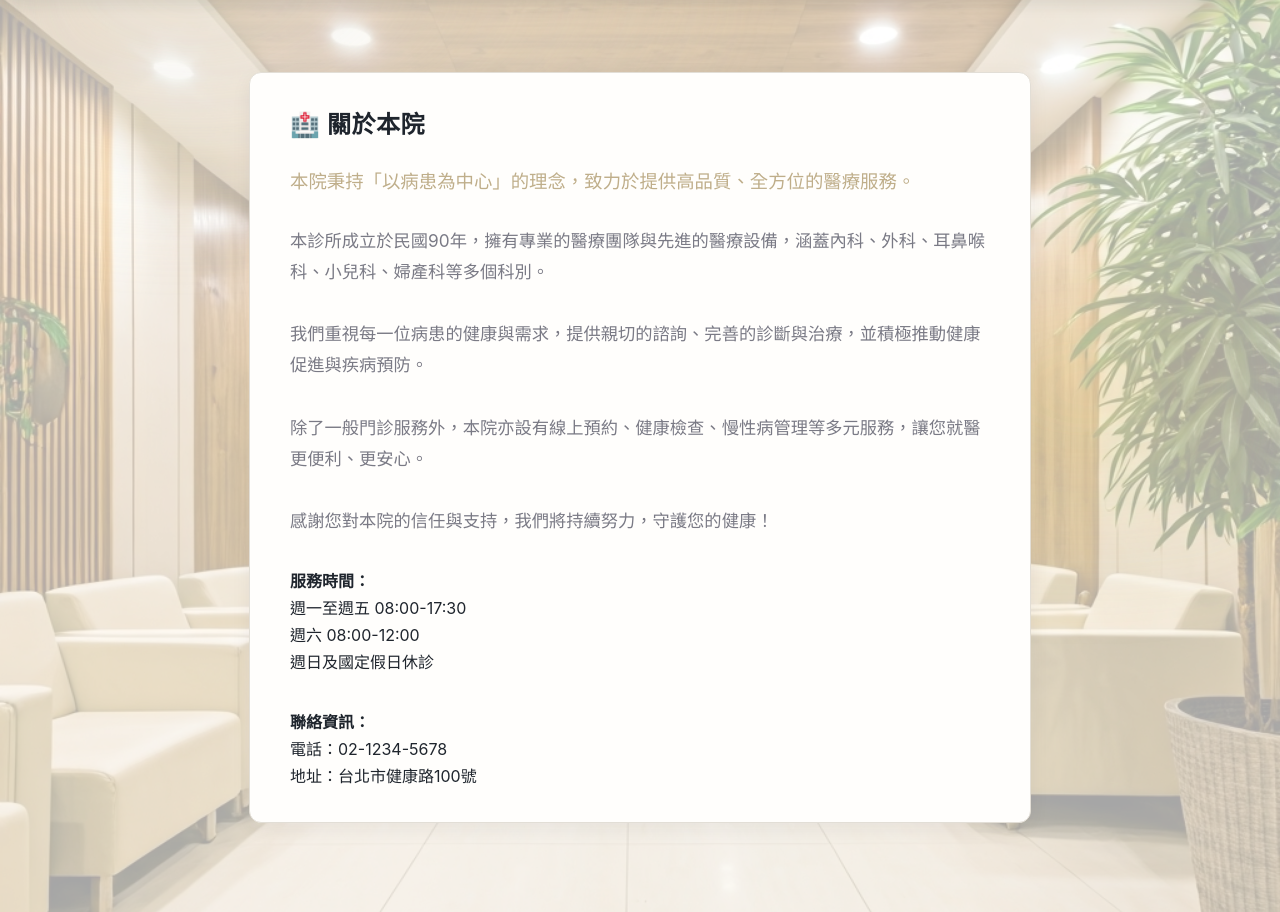
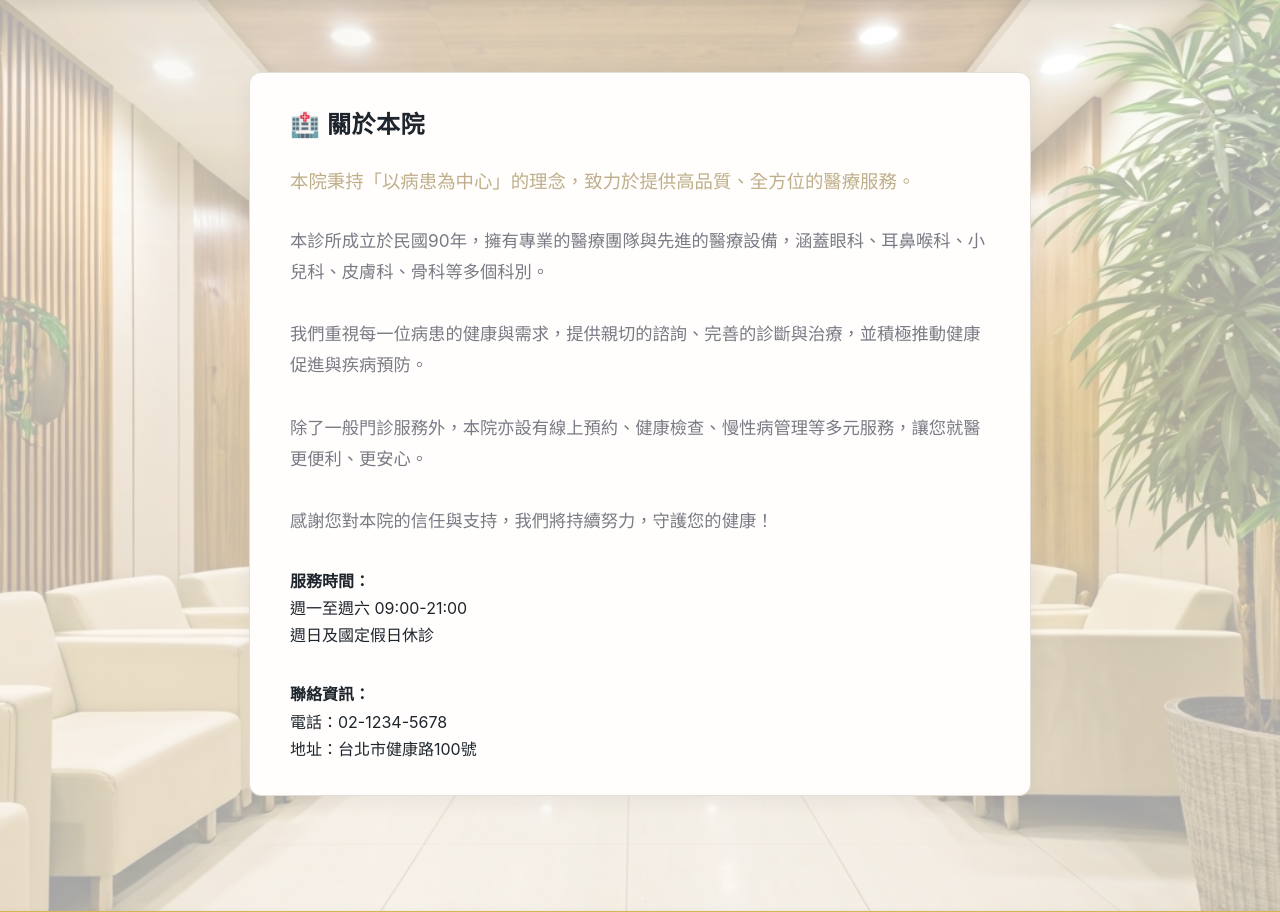
Before and after one commit to royalbear37/clinic, a PHP site: page /front_page/about.php in a window 1280 px wide. Shown: the part 172-1084 px from the top of the page. Run offline with PHP 8.4, Linux system fonts and the light colour scheme.

Commit message:
醫院簡介修改

```diff
--- a/front_page/about.php
+++ b/front_page/about.php
@@ -5,15 +5,14 @@
         本院秉持「以病患為中心」的理念，致力於提供高品質、全方位的醫療服務。
     </p>
     <div style="color:#7a7a85; font-size:1.08em; line-height:1.8;">
-        本診所成立於民國90年，擁有專業的醫療團隊與先進的醫療設備，涵蓋內科、外科、耳鼻喉科、小兒科、婦產科等多個科別。<br><br>
+        本診所成立於民國90年，擁有專業的醫療團隊與先進的醫療設備，涵蓋眼科、耳鼻喉科、小兒科、皮膚科、骨科等多個科別。<br><br>
         我們重視每一位病患的健康與需求，提供親切的諮詢、完善的診斷與治療，並積極推動健康促進與疾病預防。<br><br>
         除了一般門診服務外，本院亦設有線上預約、健康檢查、慢性病管理等多元服務，讓您就醫更便利、更安心。<br><br>
         感謝您對本院的信任與支持，我們將持續努力，守護您的健康！
     </div>
     <div style="margin-top:2em;">
         <b>服務時間：</b><br>
-        週一至週五 08:00-17:30<br>
-        週六 08:00-12:00<br>
+        週一至週六 09:00-21:00<br>
         週日及國定假日休診
     </div>
     <div style="margin-top:2em;">
```
